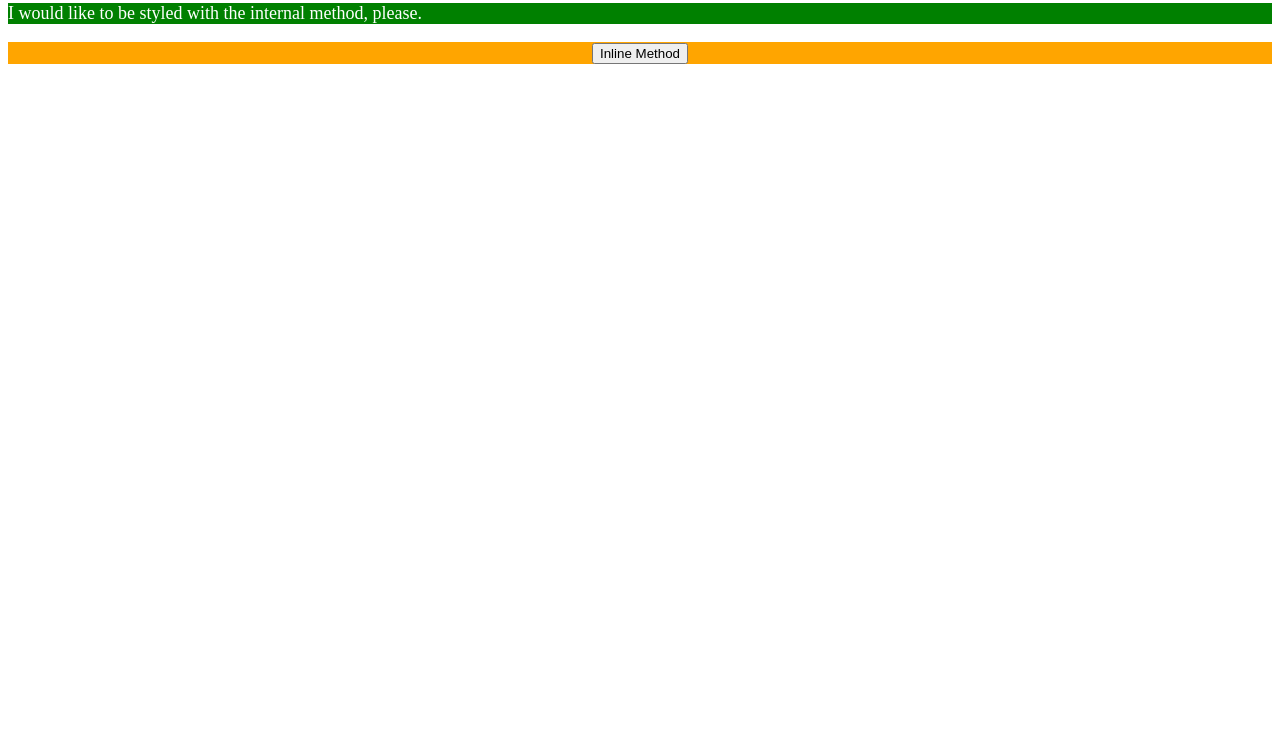
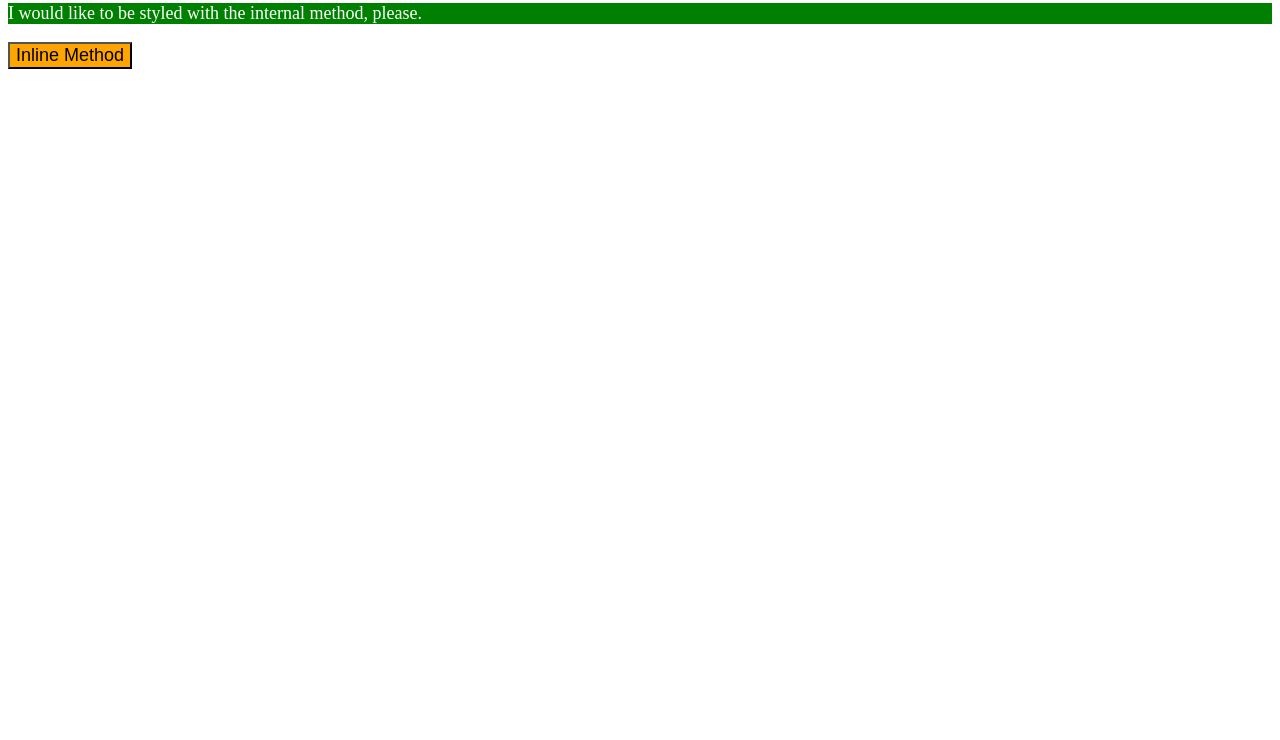
Before and after one commit to whosnain/Odin-CSS-Exercises, a plain HTML site: page index.html in a window 1280 px wide. Shown: the part 60-800 px from the top of the page. Drawn offline with Linux system fonts and the light colour scheme.

Commit message:
Modified code, removed div element from button to get desired outcome

```diff
--- a/index.html
+++ b/index.html
@@ -17,8 +17,8 @@
   <body>
     <div>Style me via the external method!</div>
     <p>I would like to be styled with the internal method, please.</p>
-    <div style="background-color: orange; font-size: 18px;">
-    <button>Inline Method</button>
-    </div>
+
+    <button style="background-color: orange; font-size: 18px;">Inline Method</button>
+
   </body>
 </html>
```
